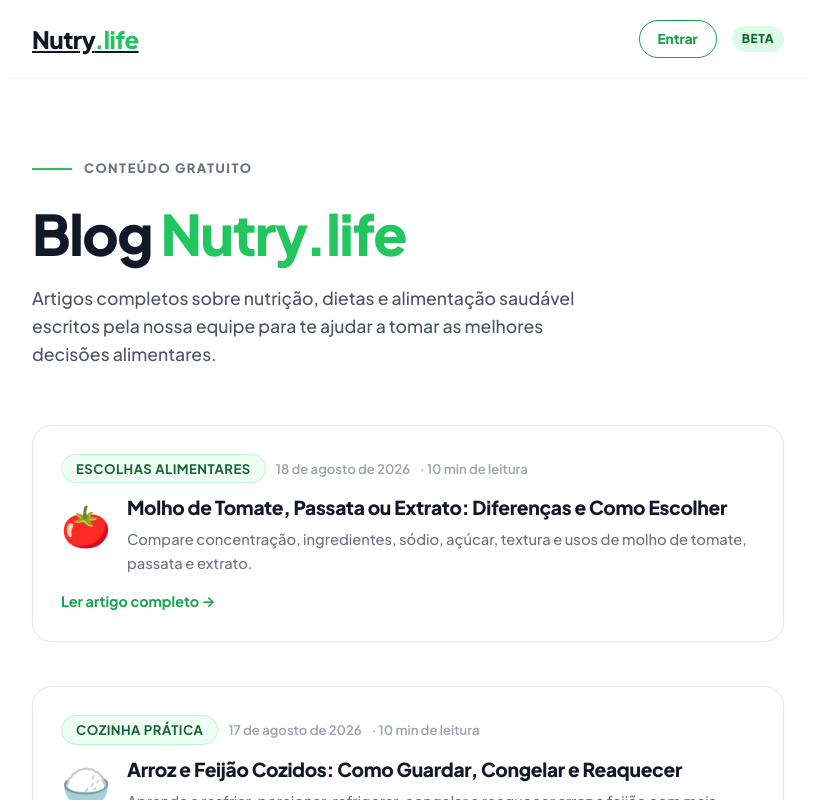
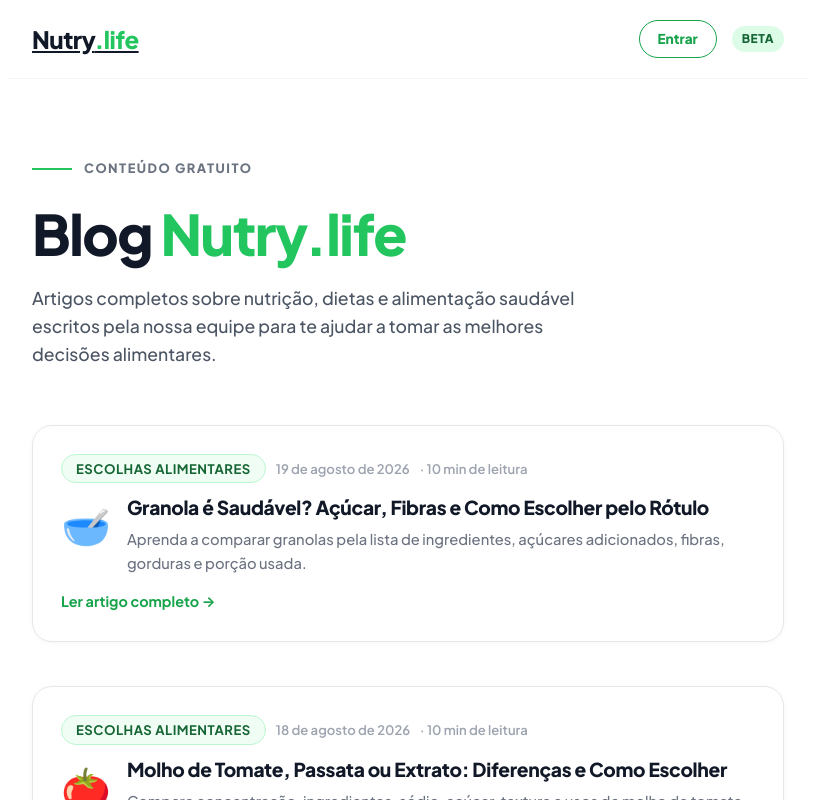
Before and after one commit to elevanceseguros/Nutri, a Next.js app: page /blog in a window 1280 px wide. Shown: the top 800 px of the page, without its empty margins (232-1047 px from the left). Built offline with nearby package versions, Linux system fonts and the light colour scheme.

Commit message:
Adiciona artigo de 19 de agosto ao blog

```diff
--- a/src/app/blog/page.tsx
+++ b/src/app/blog/page.tsx
@@ -14,6 +14,15 @@ export const metadata: Metadata = {
 };
 
 const posts = [
+  {
+    slug: "granola-saudavel-acucar-fibras-como-escolher",
+    titulo: "Granola é Saudável? Açúcar, Fibras e Como Escolher pelo Rótulo",
+    descricao: "Aprenda a comparar granolas pela lista de ingredientes, açúcares adicionados, fibras, gorduras e porção usada.",
+    data: "19 de agosto de 2026",
+    tempo: "10 min de leitura",
+    tag: "Escolhas Alimentares",
+    emoji: "🥣",
+  },
   {
     slug: "molho-tomate-passata-extrato-como-escolher",
     titulo: "Molho de Tomate, Passata ou Extrato: Diferenças e Como Escolher",
```
